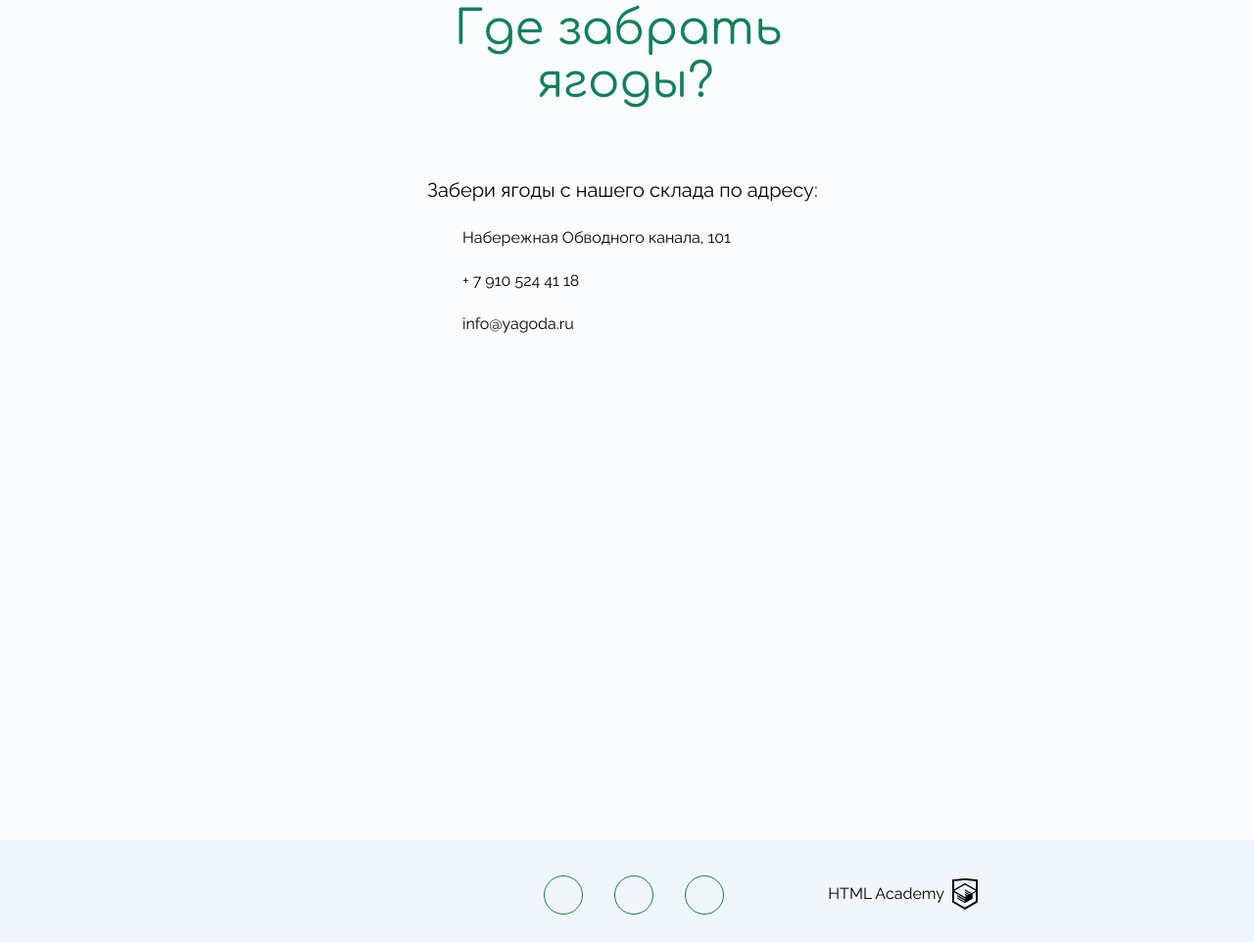
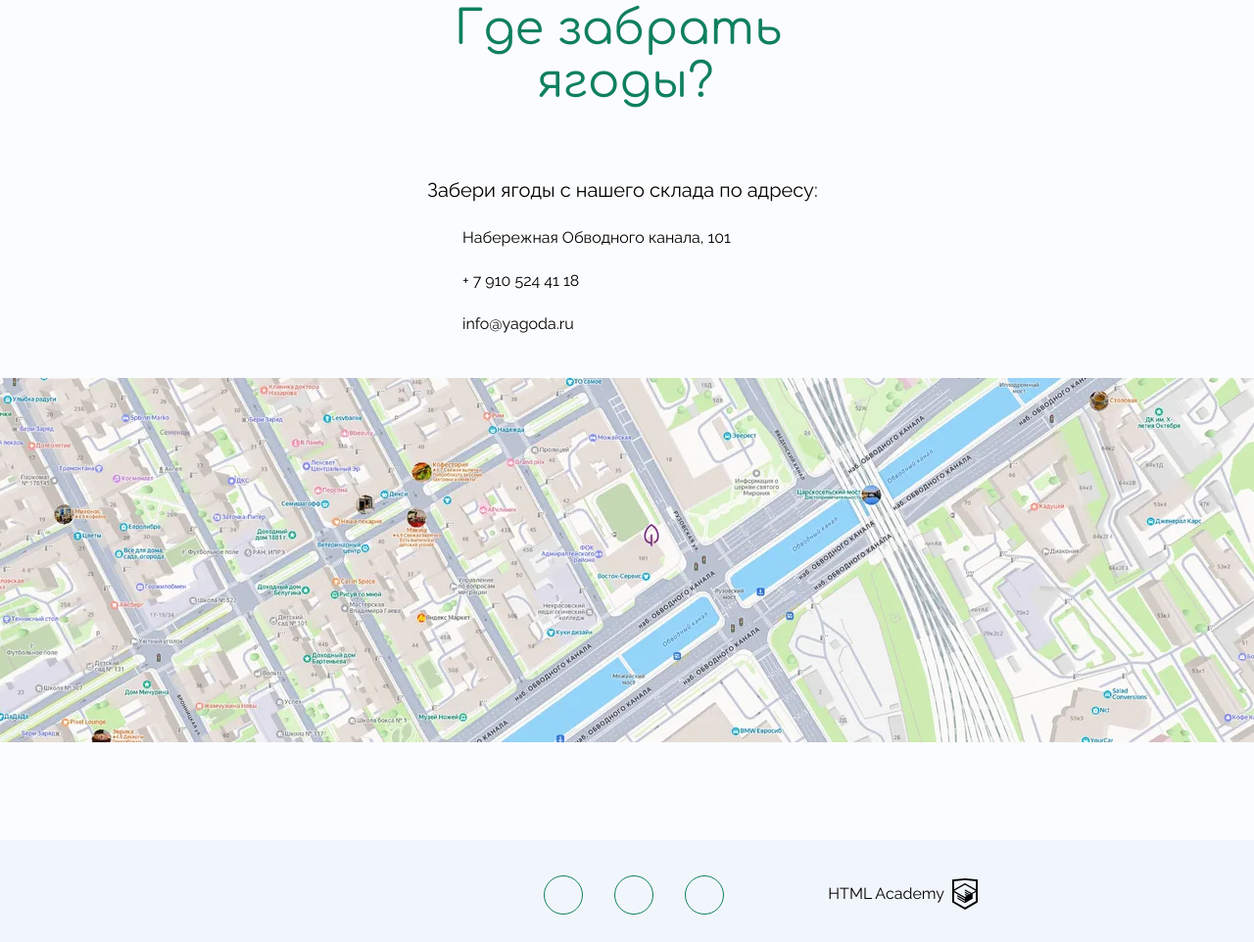
Before and after one commit to thomasweaverson/berry, a website: page source/index.html in a window 1280 px wide. Shown: the part 4722-5684 px from the top of the page at 98% size. Drawn offline with nearby package versions, Linux system fonts and the light colour scheme; files that its build step writes are made by us from their sources.

Commit message:
2.9 Реализует работу без js карты в секции .contacts

```diff
--- a/source/index.html
+++ b/source/index.html
@@ -289,23 +289,8 @@
 
         </div>
         <div class="contacts__map map">
-          <iframe class="map__iframe"
+          <iframe class="map__iframe map__iframe--nojs"
             src="https://yandex.ru/map-widget/v1/?um=constructor%3A8e1d88e94904df985d03c7acd9985372a1e5d1af440f8d2419468183901e5cbf&amp;source=constructor"></iframe>
-
-          <!--! <noscript>
-            <picture>
-              <source type="image/webp" media="(min-width: 1440px)"
-                srcset="./img/location-large.webp 1x, ./img/location-large@2x.webp 2x">
-              <source type="image/webp" media="(min-width: 768px)"
-                srcset="./img/location-medium.webp 1x, ./img/location-medium@2x.webp 2x">
-              <source type="image/webp" srcset="./img/location-small.webp 1x, ./img/location-small@2x.webp 2x">
-
-              <source media="(min-width: 1440px)" srcset="./img/location-large.jpg 1x, ./img/location-large@2x.jpg 2x">
-              <source media="(min-width: 768px)" srcset="./img/location-medium.jpg 1x, ./img/location-medium@2x.jpg 2x">
-              <img class="location__map location__map--static" src="img/location-small.jpg"
-                srcset="img/location-small@2x.jpg 2x" width="320" height="362" alt="Схема проезда">
-            </picture>
-          </noscript> -->
         </div>
       </section>
 
--- a/source/styles/blocks/_map.scss
+++ b/source/styles/blocks/_map.scss
@@ -1,6 +1,25 @@
+.map {
+  width: 100%;
+  height: 372px;
+  background-image:
+    image-set(
+      url("../../images/map-nojs@1x.webp") 1x type("image/webp"),
+      url("../../images/map-nojs@2x.webp") 2x type("image/webp"),
+      url("../../images/map-nojs@1x.jpg") 1x type("image/jpeg"),
+      url("../../images/map-nojs@2x.jpg") 2x type("image/jpeg")
+    );
+  background-repeat: no-repeat;
+  background-position: center;
+  background-size: cover;
+}
+
 .map__iframe {
   display: block;
   width: 100%;
   height: 372px;
   border: none;
 }
+
+.map__iframe--nojs {
+  display: none;
+}
```
Also changed, not shown: source/404.html (+0 -15 lines), source/order.html (+0 -15 lines), source/product-page.html (+0 -15 lines), source/images/map-nojs@1x.jpg (added), source/images/map-nojs@1x.webp (added), source/images/map-nojs@2x.jpg (added), source/images/map-nojs@2x.webp (added).
